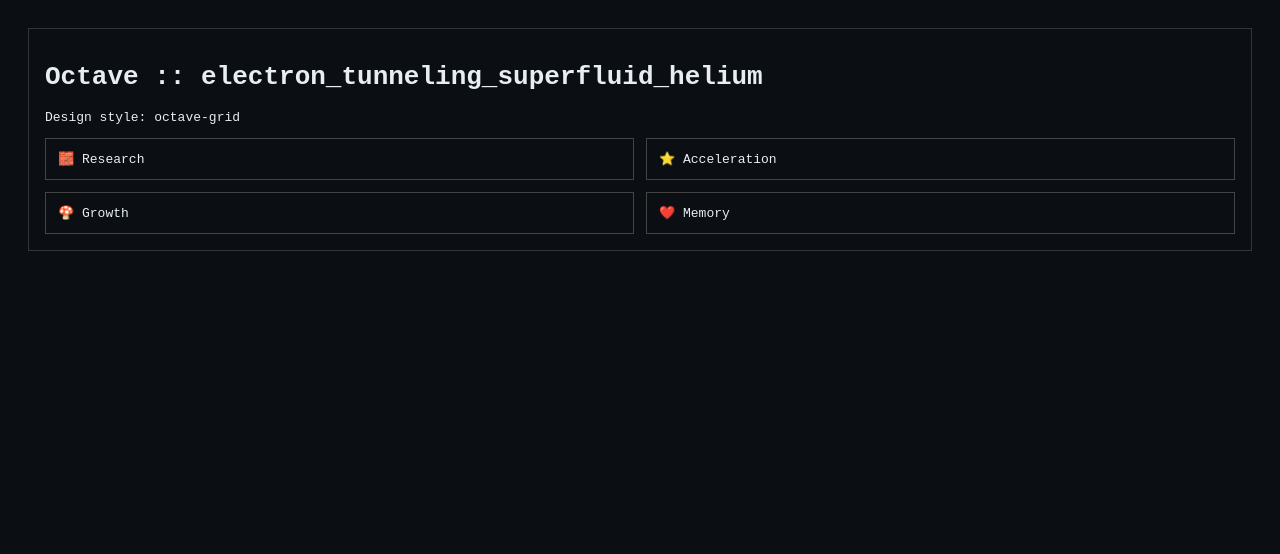
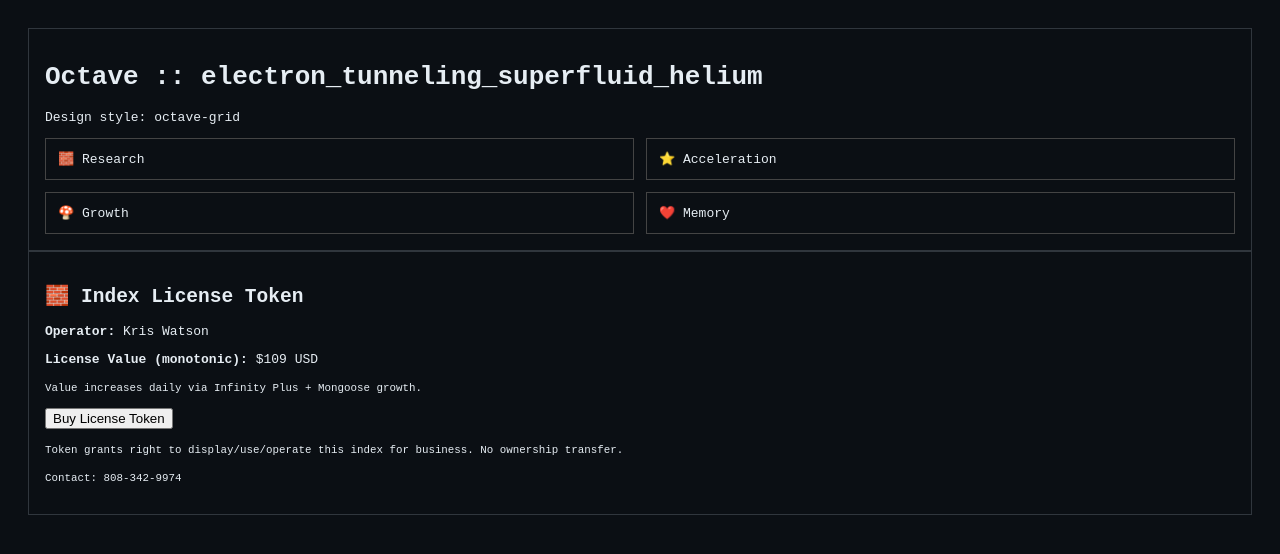
Before and after one commit to pewpi-infinity/electron_tunneling_superfluid_helium, a plain HTML site: page index.html in a window 1280 px wide. Drawn offline with Linux system fonts and the light colour scheme.

Commit message:
🧱 c13b0⁴ sweep + index growth → 109

```diff
--- a/index.html
+++ b/index.html
@@ -23,3 +23,17 @@ body{font-family:monospace;background:#0b0f14;color:#e6edf3;padding:20px}
 </div>
 </body>
 </html>
+
+<!-- INDEX_VALUE_START -->
+<div class="box">
+<h2>🧱 Index License Token</h2>
+<p><strong>Operator:</strong> Kris Watson</p>
+<p><strong>License Value (monotonic):</strong> $109 USD</p>
+<p><small>Value increases daily via Infinity Plus + Mongoose growth.</small></p>
+<form action="https://www.paypal.com/paypalme/marvaseater@gmail.com/109" method="get" target="_blank">
+  <button type="submit">Buy License Token</button>
+</form>
+<p><small>Token grants right to display/use/operate this index for business. No ownership transfer.</small></p>
+<p><small>Contact: 808-342-9974</small></p>
+</div>
+<!-- INDEX_VALUE_END -->
```
Also changed, not shown: index_value.json (added, +10 -0 lines), 2 other files.
